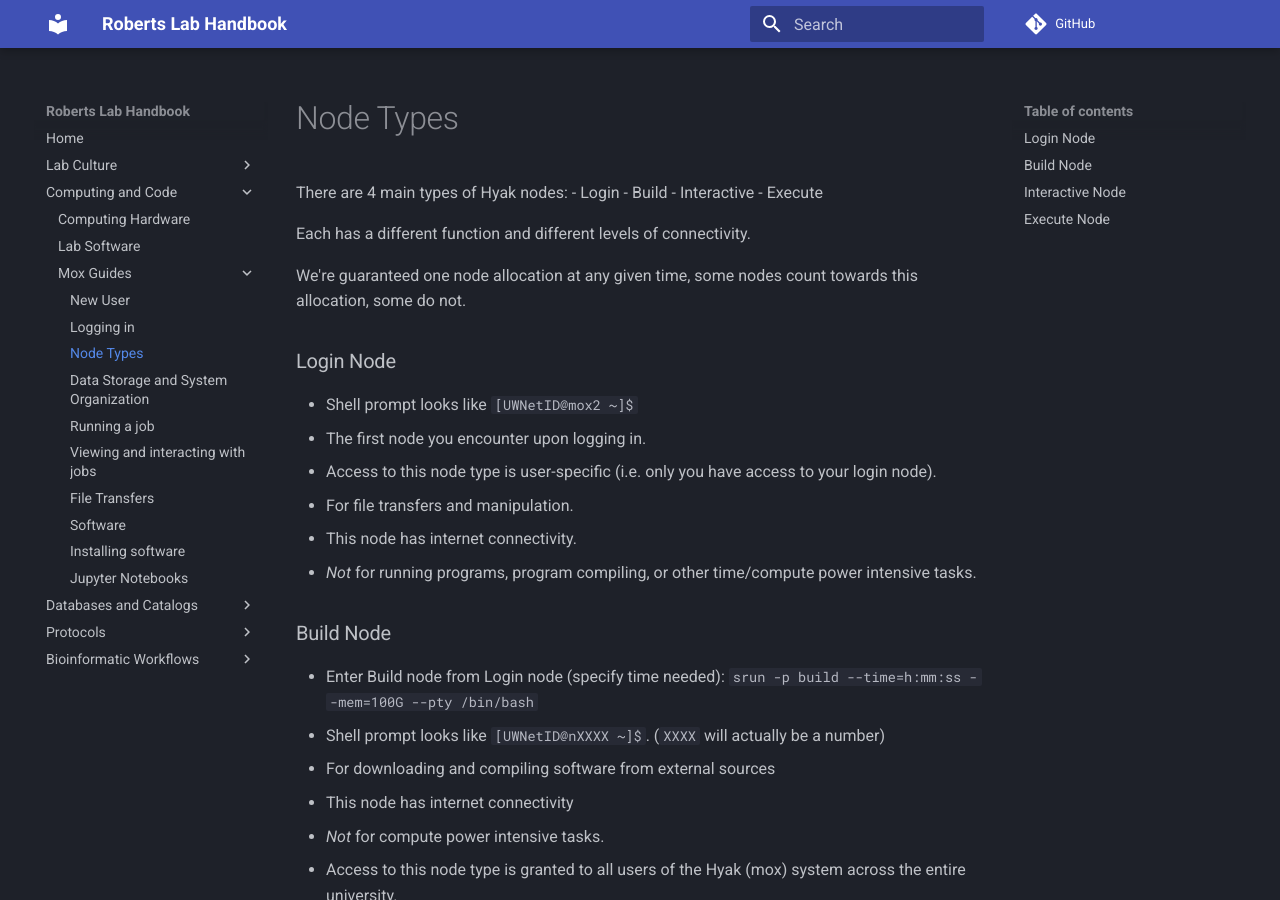
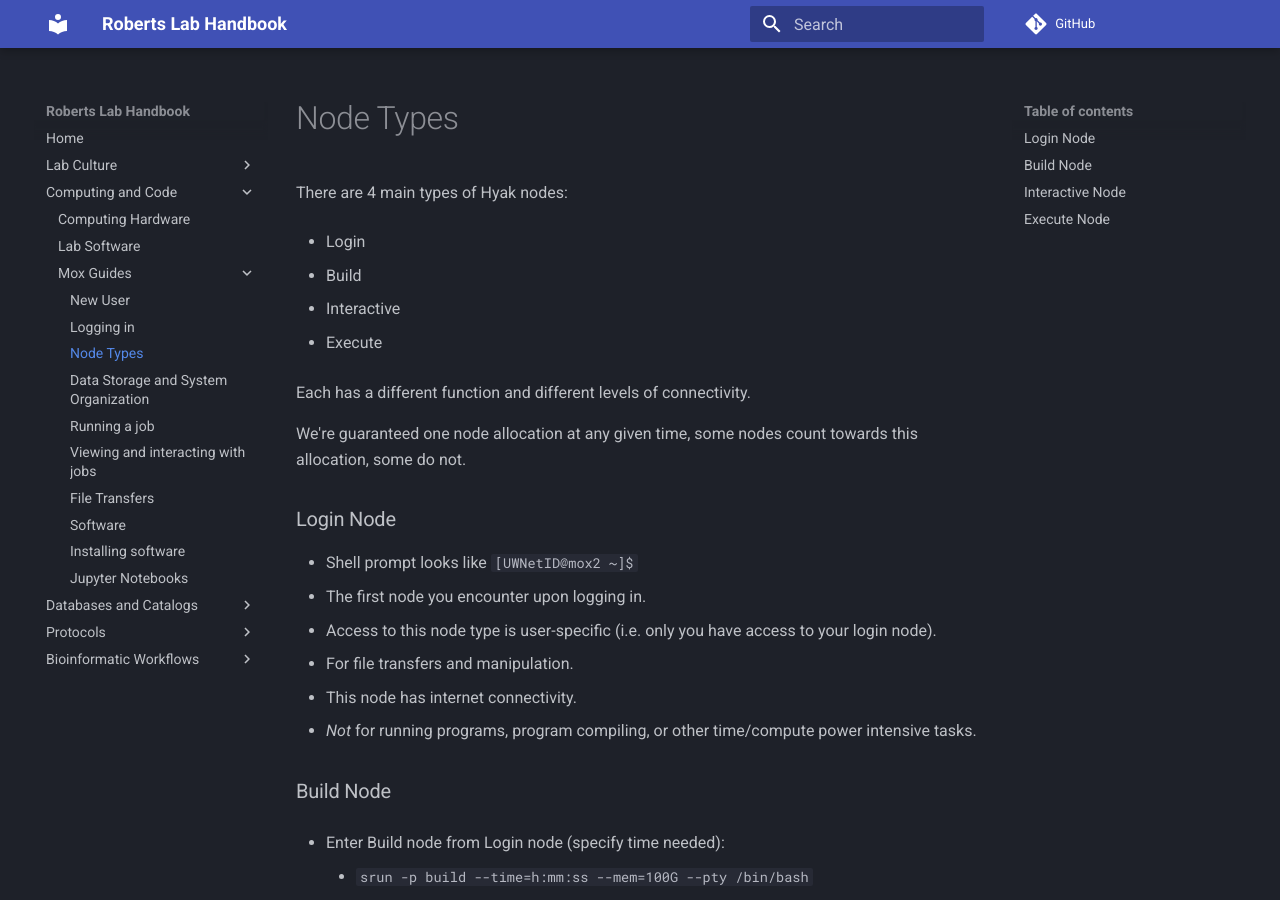
Before and after one commit to RobertsLab/resources, an MkDocs documentation site: the page built from docs/mox_Node-Types.md, in a window 1280 px wide and 900 px high. Built offline with MkDocs 1.6.1 and Material for MkDocs 9.7.7, drawn with Linux system fonts in a browser that asks for light colours; comment, search, counter and statistics services are not loaded.

Commit message:
fix formatting issues

````diff
--- a/docs/mox_Node-Types.md
+++ b/docs/mox_Node-Types.md
@@ -1,7 +1,11 @@
 There are 4 main types of Hyak nodes:
+
 - Login
+
 - Build
+
 - Interactive
+
 - Execute
 
 Each has a different function and different levels of connectivity.
@@ -9,6 +13,7 @@ Each has a different function and different levels of connectivity.
 We're guaranteed one node allocation at any given time, some nodes count towards this allocation, some do not.
 
 ### Login Node
+
 - Shell prompt looks like `[UWNetID@mox2 ~]$`
 - The first node you encounter upon logging in.
 - Access to this node type is user-specific (i.e. only you have access to your login node).
@@ -17,7 +22,10 @@ We're guaranteed one node allocation at any given time, some nodes count towards
 - <em>Not</em> for running programs, program compiling, or other time/compute power intensive tasks.
 
 ### Build Node
-- Enter Build node from Login node (specify time needed): `srun -p build --time=h:mm:ss --mem=100G --pty /bin/bash`
+- Enter Build node from Login node (specify time needed):
+
+    - `srun -p build --time=h:mm:ss --mem=100G --pty /bin/bash`
+
 - Shell prompt looks like `[UWNetID@nXXXX ~]$`. (```XXXX``` will actually be a number)
 - For downloading and compiling software from external sources
 - This node has internet connectivity
@@ -28,7 +36,9 @@ We're guaranteed one node allocation at any given time, some nodes count towards
 
 ### Interactive Node
 - Shell prompt looks like `[UNetID@nXXXX ~]$`. (```XXXX``` will actually be a number)
-- Enter Interactive node from Login node (specify time needed): `srun -p srlab -A srlab --time=h:mm:ss --mem=100G --pty /bin/bash`
+- Enter Interactive node from Login node (specify time needed):
+    - `srun -p srlab -A srlab --time=h:mm:ss --mem=100G --pty /bin/bash`
+
 - For testing, short run/low power tasks, and experimentation
 - Access to this node type is limited to the Roberts Lab group, but is limited to a single group member at one time.
 - <em>Cannot use Execute node while Interactive node is in use.</em>
````
